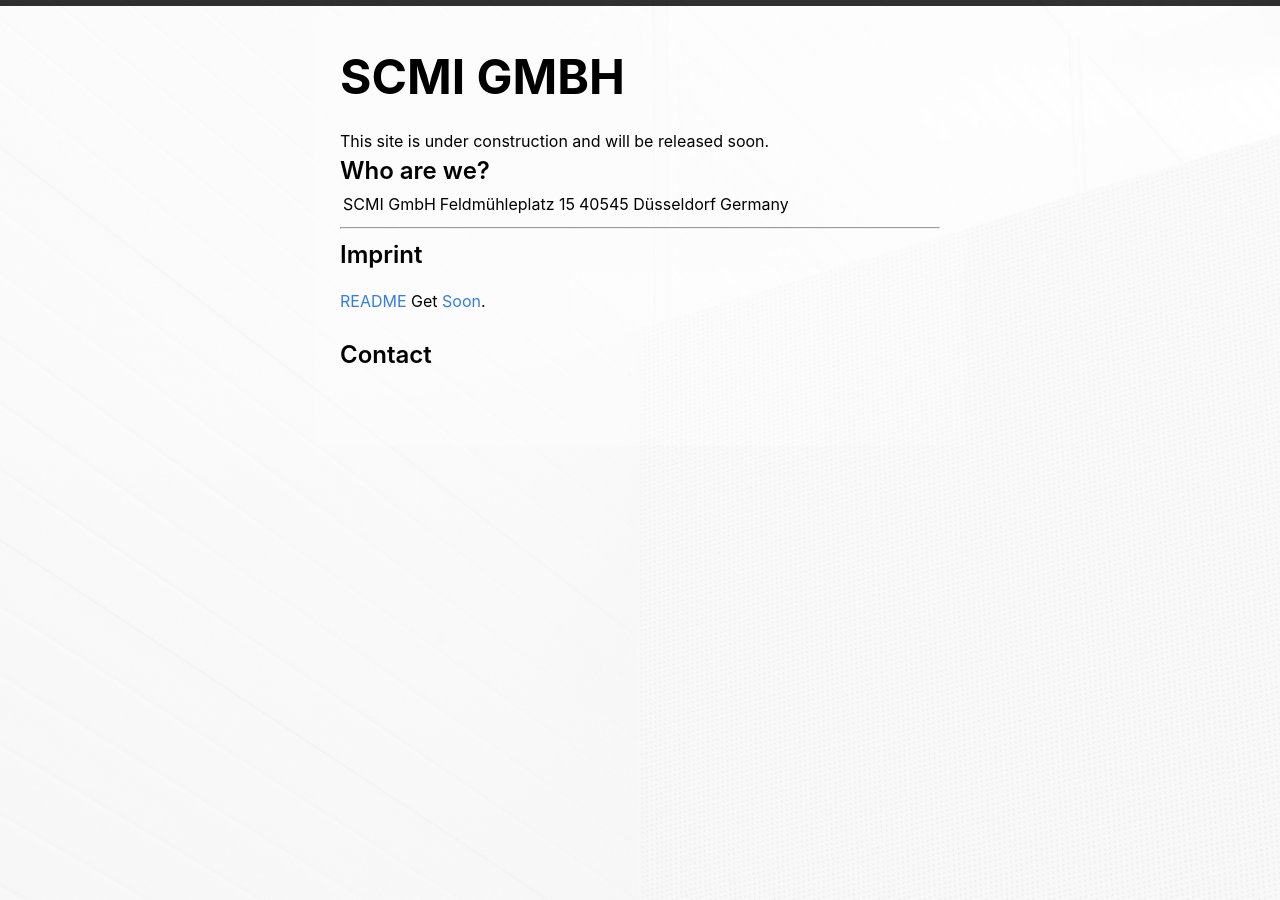
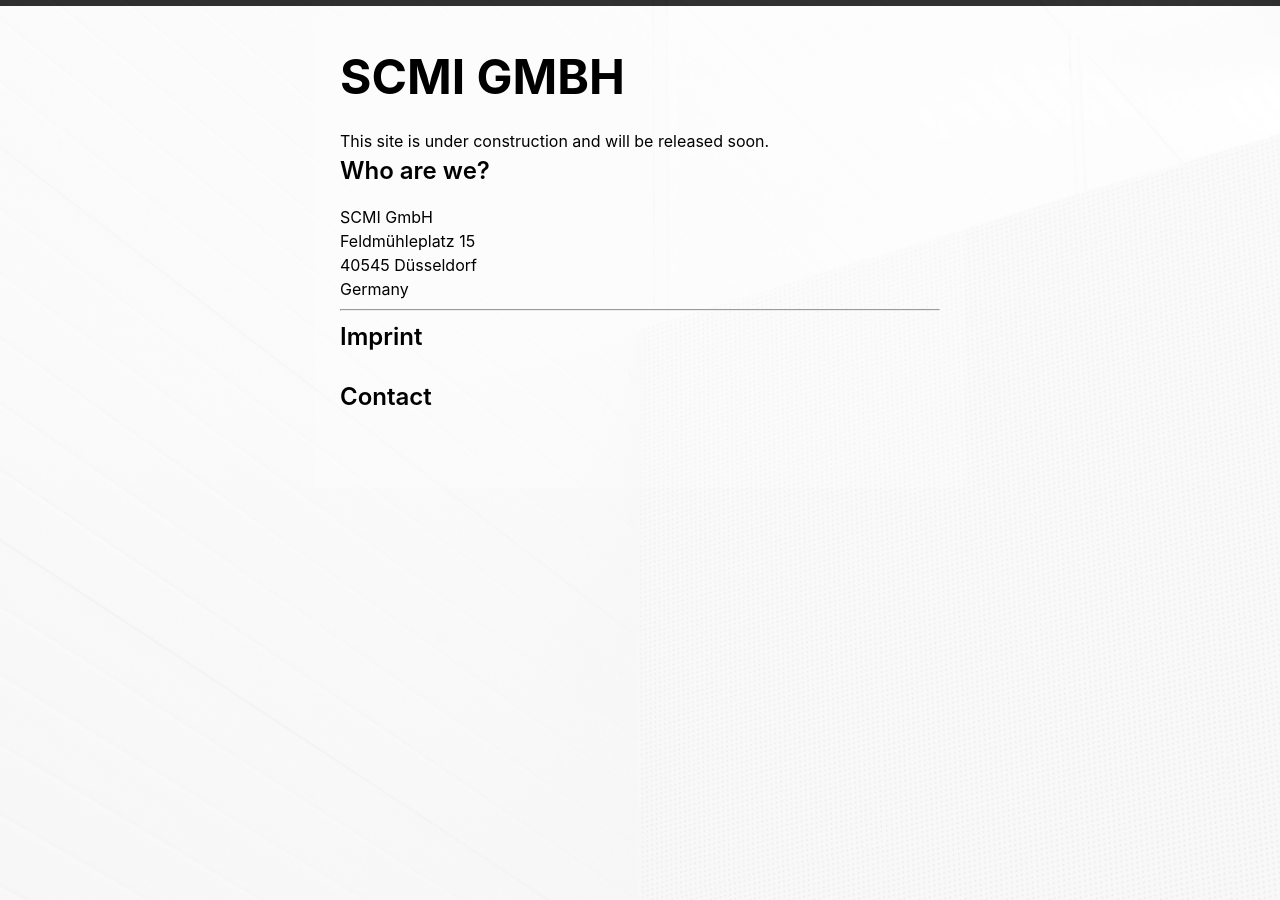
Before and after one commit to scmieu/scmieu.github.io, a Jekyll site: the page built from index.md, in a window 1280 px wide. Built offline with Jekyll 4.4.1, drawn with Linux system fonts in a browser that asks for light colours; our own code applies the rules of GitHub Pages for plain Markdown files.

Commit message:
Initial GitHub pages site with Jekyll and soon

```diff
--- a/index.md
+++ b/index.md
@@ -9,12 +9,15 @@ layout: default
 
 This site is under construction and will be released soon.
 
+
+
 ## Who are we?
 
-SCMI GmbH | Feldmühleplatz 15 | 40545 Düsseldorf | Germany
+SCMI GmbH\
+Feldmühleplatz 15\
+40545 Düsseldorf\
+Germany
 
 ***
 
 ## Imprint
-
-[README](https://github.com/YJPL/soon/blob/master/README.md) Get [Soon](https://github.com/YJPL/soon/).
```
Also changed, not shown: README.md.
